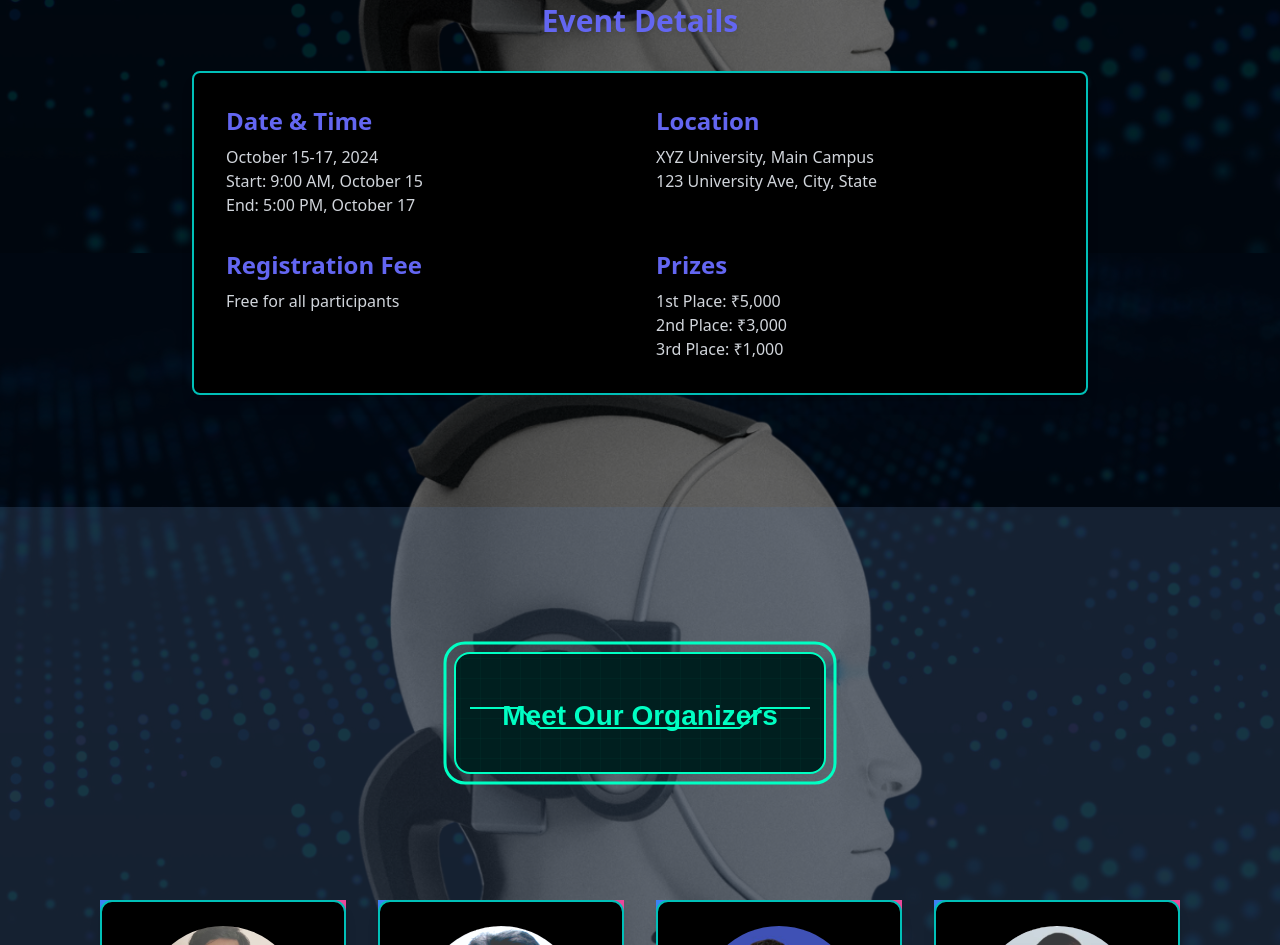
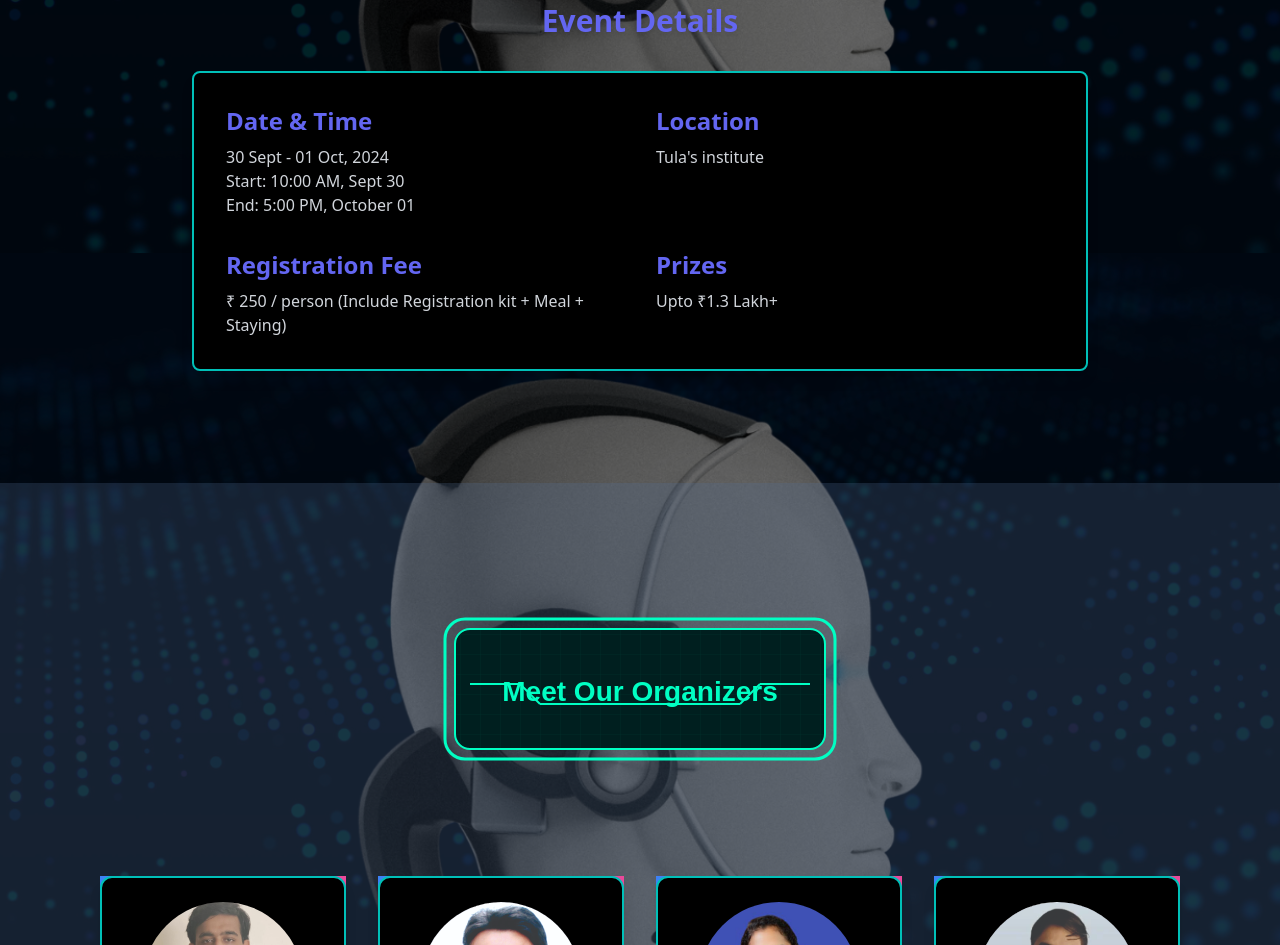
Before and after one commit to rohitmisraa/hackathon, a website: page index.html in a window 1280 px wide. Shown: the part 1347-2292 px from the top of the page. Drawn offline with Linux system fonts and the light colour scheme.

Commit message:
New updated

```diff
--- a/index.html
+++ b/index.html
@@ -137,24 +137,22 @@
                     <div class="grid grid-cols-1 md:grid-cols-2 gap-8">
                         <div class="text-left">
                             <h4 class="text-2xl font-semibold text-indigo-500">Date & Time</h4>
-                            <p class="text-gray-300 mt-2">October 15-17, 2024</p>
-                            <p class="text-gray-300">Start: 9:00 AM, October 15</p>
-                            <p class="text-gray-300">End: 5:00 PM, October 17</p>
+                            <p class="text-gray-300 mt-2">30 Sept - 01 Oct, 2024</p>
+                            <p class="text-gray-300">Start: 10:00 AM, Sept 30</p>
+                            <p class="text-gray-300">End: 5:00 PM, October 01</p>
                         </div>
                         <div class="text-left">
                             <h4 class="text-2xl font-semibold text-indigo-500">Location</h4>
-                            <p class="text-gray-300 mt-2">XYZ University, Main Campus</p>
-                            <p class="text-gray-300">123 University Ave, City, State</p>
+                            <p class="text-gray-300 mt-2">Tula's institute</p>
+                            <!-- <p class="text-gray-300">123 University Ave, City, State</p> -->
                         </div>
                         <div class="text-left">
                             <h4 class="text-2xl font-semibold text-indigo-500">Registration Fee</h4>
-                            <p class="text-gray-300 mt-2">Free for all participants</p>
+                            <p class="text-gray-300 mt-2">₹ 250 / person (Include Registration kit + Meal + Staying)</p>
                         </div>
                         <div class="text-left">
                             <h4 class="text-2xl font-semibold text-indigo-500">Prizes</h4>
-                            <p class="text-gray-300 mt-2">1st Place: ₹5,000</p>
-                            <p class="text-gray-300">2nd Place: ₹3,000</p>
-                            <p class="text-gray-300">3rd Place: ₹1,000</p>
+                            <p class="text-gray-300 mt-2">Upto ₹1.3 Lakh+</p>
                         </div>
                     </div>
                 </div>
```
